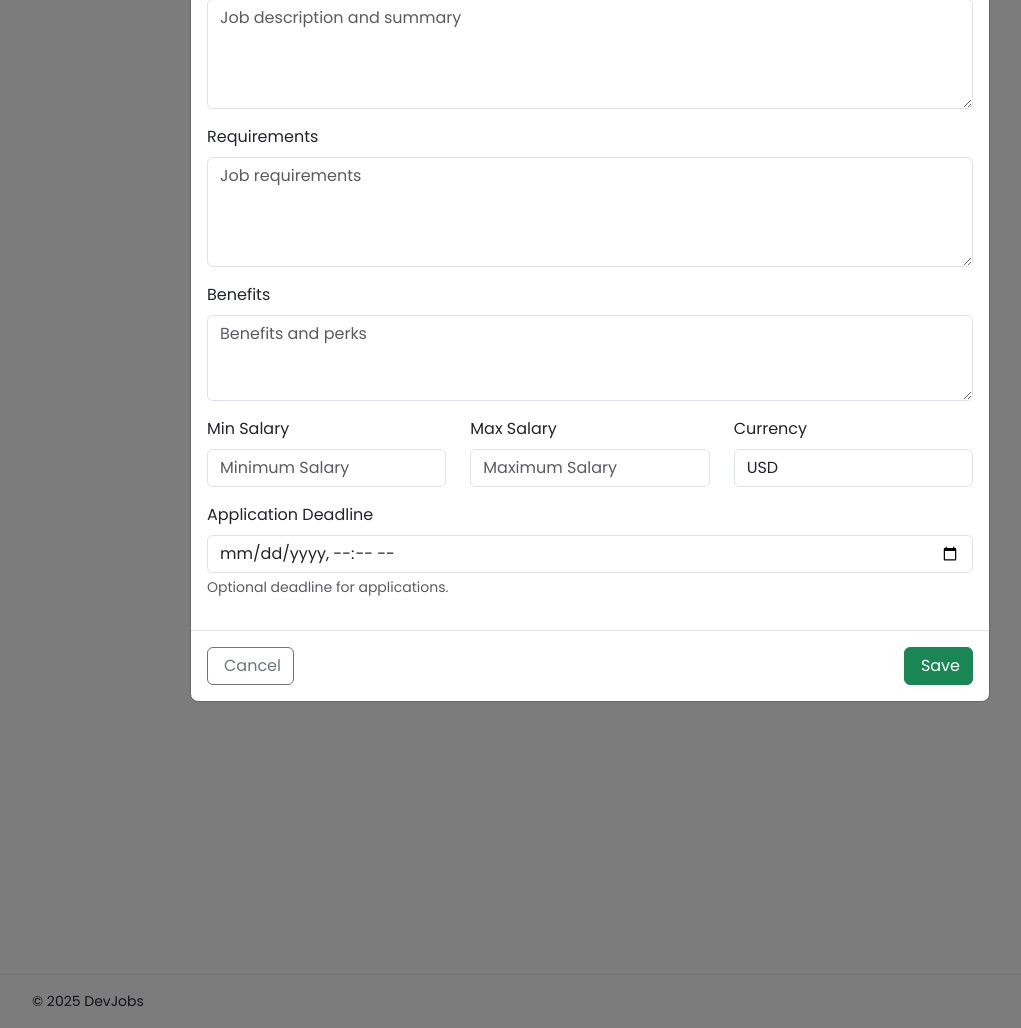
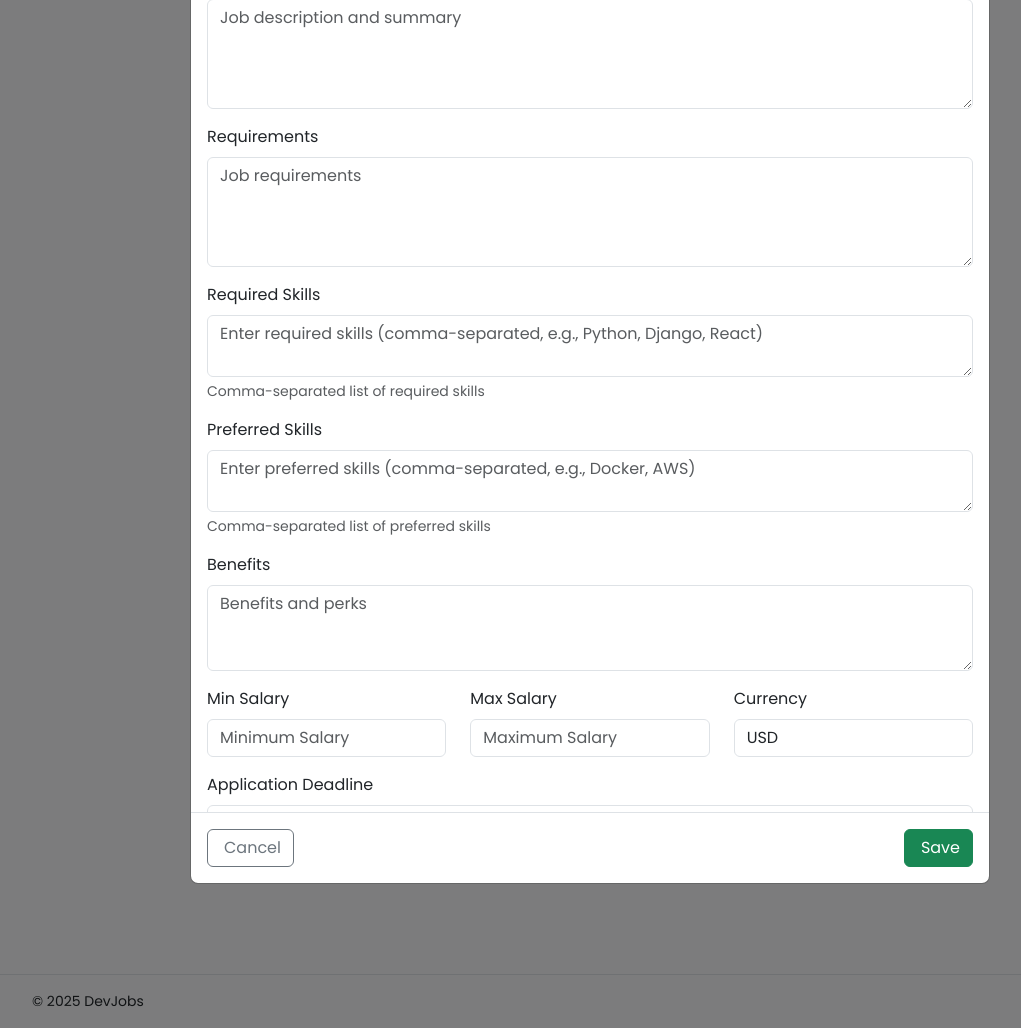
Before and after one commit to KennyKeni/CS-2340-Team-6-Project, a Django app: page /recruiter/jobs/create/ in a window 1280 px wide. Shown: the part 657-1685 px from the top of the page, without its empty margins (50-1071 px from the left). Run offline with Django 5.2, Linux system fonts and the light colour scheme; a user stored in the database is signed in; tables that the repository leaves empty hold one stand-in row (values such as "Sample post"); data that the repository does not hold is empty.

Commit message:
fix jobs

```diff
--- a/job/forms.py
+++ b/job/forms.py
@@ -7,6 +7,26 @@ class JobPostingForm(forms.ModelForm):
         required=False,
         widget=forms.DateTimeInput(attrs={"class": "form-control", "type": "datetime-local"}),
         input_formats=["%Y-%m-%dT%H:%M"],  # matches <input type="datetime-local">
+    )
+
+    required_skills = forms.CharField(
+        required=False,
+        widget=forms.Textarea(attrs={
+            "class": "form-control",
+            "rows": 2,
+            "placeholder": "Enter required skills (comma-separated, e.g., Python, Django, React)"
+        }),
+        help_text="Comma-separated list of required skills"
+    )
+
+    preferred_skills = forms.CharField(
+        required=False,
+        widget=forms.Textarea(attrs={
+            "class": "form-control",
+            "rows": 2,
+            "placeholder": "Enter preferred skills (comma-separated, e.g., Docker, AWS)"
+        }),
+        help_text="Comma-separated list of preferred skills"
     )
 
     class Meta:
@@ -49,8 +69,58 @@ class JobPostingForm(forms.ModelForm):
         for name in ["street_address", "city", "state", "zip_code"]:
             self.fields[name].required = True
 
+        # Populate skills fields from existing JobSkill instances if editing
+        if self.instance and self.instance.pk:
+            from .models import JobSkill
+            required_skills = JobSkill.objects.filter(
+                job=self.instance,
+                importance_level='required'
+            ).values_list('skill_name', flat=True)
+            preferred_skills = JobSkill.objects.filter(
+                job=self.instance,
+                importance_level='preferred'
+            ).values_list('skill_name', flat=True)
+
+            if required_skills:
+                self.fields['required_skills'].initial = ', '.join(required_skills)
+            if preferred_skills:
+                self.fields['preferred_skills'].initial = ', '.join(preferred_skills)
+
     def clean_salary_currency(self):
         val = (self.cleaned_data.get("salary_currency") or "").strip()
         if not val:
             return "USD"
         return val.upper()[:3]
+
+    def clean_required_skills(self):
+        skills_str = self.cleaned_data.get('required_skills', '').strip()
+        if not skills_str:
+            return []
+        return [s.strip() for s in skills_str.split(',') if s.strip()]
+
+    def clean_preferred_skills(self):
+        skills_str = self.cleaned_data.get('preferred_skills', '').strip()
+        if not skills_str:
+            return []
+        return [s.strip() for s in skills_str.split(',') if s.strip()]
+
+    def save_skills(self, job):
+        from .models import JobSkill
+
+        JobSkill.objects.filter(job=job).delete()
+
+        required_skills = self.cleaned_data.get('required_skills', [])
+        for skill_name in required_skills:
+            JobSkill.objects.create(
+                job=job,
+                skill_name=skill_name,
+                importance_level='required'
+            )
+
+        preferred_skills = self.cleaned_data.get('preferred_skills', [])
+        for skill_name in preferred_skills:
+            JobSkill.objects.create(
+                job=job,
+                skill_name=skill_name,
+                importance_level='preferred'
+            )
--- a/recruiter/templates/recruiter/myjobpostings.html
+++ b/recruiter/templates/recruiter/myjobpostings.html
@@ -67,8 +67,8 @@
   aria-hidden="{% if open_modal %}false{% else %}true{% endif %}"
   {% if open_modal %}style="display:block;"{% endif %}
 >
-  <div class="modal-dialog modal-lg modal-dialog-scrollable">
-    <div class="modal-content">
+  <div class="modal-dialog modal-lg modal-dialog-scrollable" style="max-height: 90vh;">
+    <div class="modal-content" style="max-height: 90vh;">
       <form id="jobForm" method="post" action="{{ modal_action_url }}">
         {% csrf_token %}
         <div class="modal-header">
@@ -77,7 +77,7 @@
           <a href="{% url 'recruiter:jobs' %}" class="btn-close" aria-label="Close"></a>
         </div>
 
-        <div class="modal-body">
+        <div class="modal-body" style="max-height: calc(90vh - 140px); overflow-y: auto;">
           {{ form.non_field_errors }}
 
           <div class="mb-3">
@@ -141,6 +141,20 @@
           </div>
 
           <div class="mb-3">
+            <label class="form-label" for="id_required_skills">Required Skills</label>
+            {{ form.required_skills }}
+            {% if form.required_skills.errors %}<div class="text-danger small">{{ form.required_skills.errors }}</div>{% endif %}
+            <div class="form-text">{{ form.required_skills.help_text }}</div>
+          </div>
+
+          <div class="mb-3">
+            <label class="form-label" for="id_preferred_skills">Preferred Skills</label>
+            {{ form.preferred_skills }}
+            {% if form.preferred_skills.errors %}<div class="text-danger small">{{ form.preferred_skills.errors }}</div>{% endif %}
+            <div class="form-text">{{ form.preferred_skills.help_text }}</div>
+          </div>
+
+          <div class="mb-3">
             <label class="form-label" for="id_benefits">Benefits</label>
             {{ form.benefits }}
             {% if form.benefits.errors %}<div class="text-danger small">{{ form.benefits.errors }}</div>{% endif %}
--- a/recruiter/views.py
+++ b/recruiter/views.py
@@ -163,6 +163,7 @@ def job_create(request):
             job.longitude = longitude
 
         job.save()
+        form.save_skills(job)
         messages.success(request, "Job posting created.")
         return redirect("recruiter:jobs")
 
@@ -224,6 +225,7 @@ def job_update(request, pk: int):
             job.longitude = longitude
 
         job.save()
+        form.save_skills(job)
         messages.success(request, "Job posting updated.")
         return redirect("recruiter:jobs")
 
```
Also changed, not shown: job_app/templates/job/job_listings.html (+13 -0 lines).
